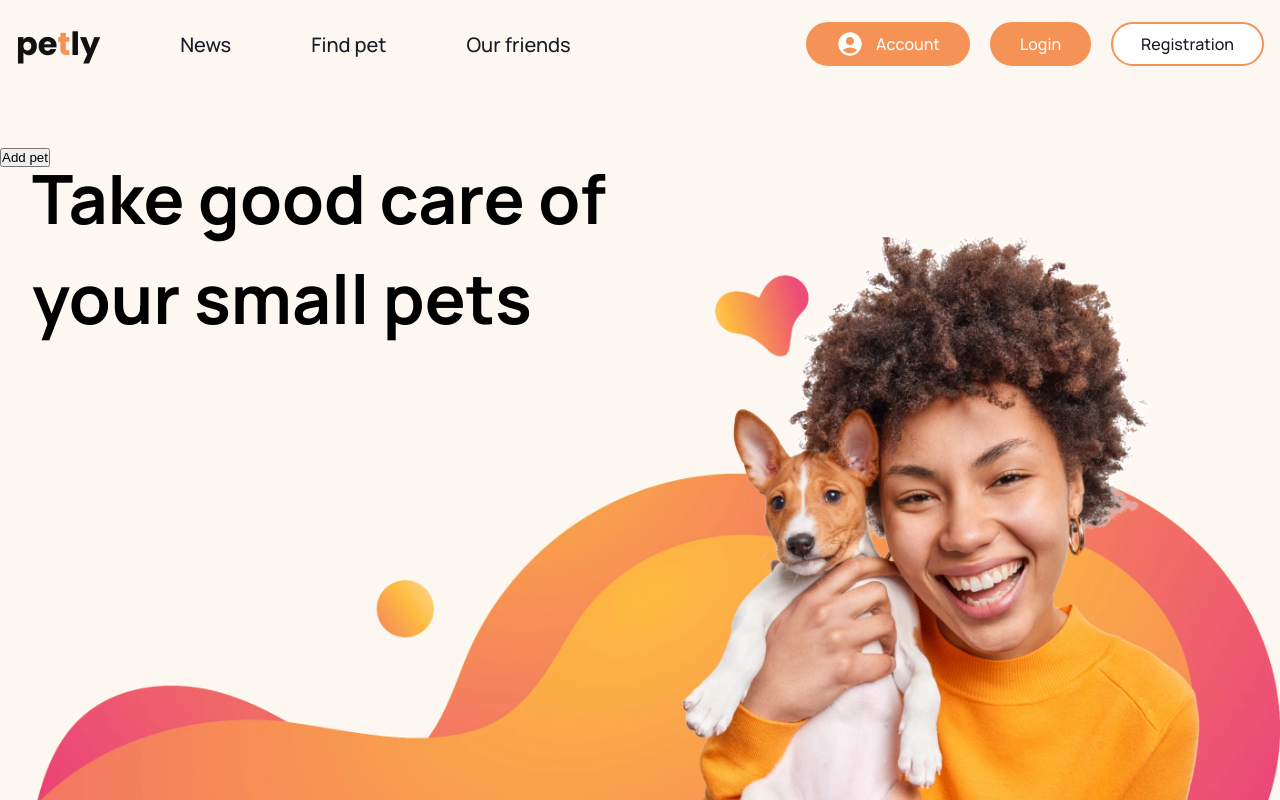
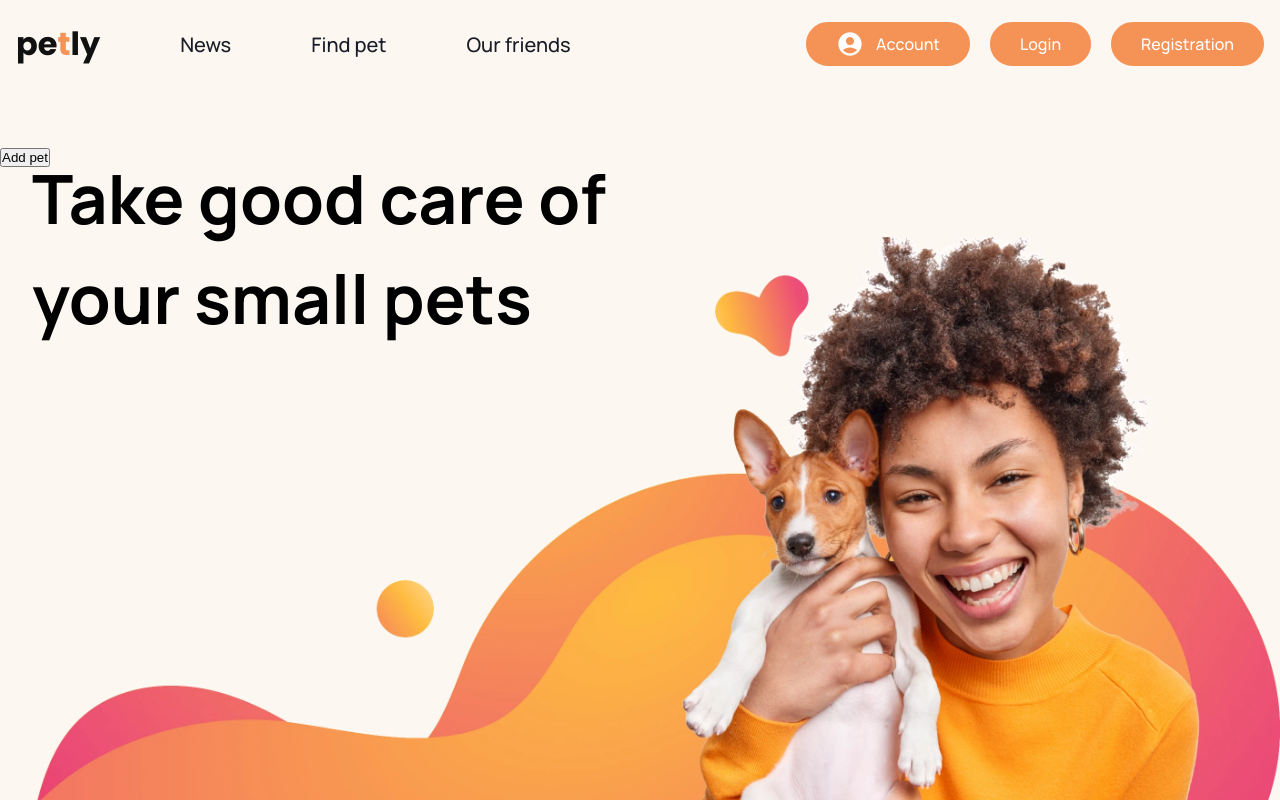
Before and after one commit to BogdanZarichnyy/team-project-react-nodejs-frontend, a React (Create React App) app: page / in a window 1280 px wide. Built offline with nearby package versions, Linux system fonts and the light colour scheme.

Commit message:
add primary button component

```diff
--- /dev/null
+++ b/src/components/Buttons/PrimaryButton/PrimaryButton.jsx
@@ -0,0 +1,68 @@
+import { NavLink } from 'react-router-dom';
+import style from './PrimaryButton.module.scss';
+
+const PrimaryButton = ({
+  padding,
+  fontSize,
+  children,
+  tag,
+  to,
+  href,
+  buttonType,
+  onClick,
+  onSubmit,
+  className,
+}) => {
+  return (
+    <>
+      {tag === undefined && (
+        <div
+          className={`${style.primaryButton} ${className}`}
+          style={{ padding, fontSize }}
+          onClick={onClick}
+          onSubmit={onSubmit}
+        >
+          {children}
+        </div>
+      )}
+
+      {tag === 'NavLink' && (
+        <NavLink
+          to={to}
+          className={`${style.primaryButton} ${className}`}
+          style={{ padding, fontSize }}
+          onClick={onClick}
+          onSubmit={onSubmit}
+        >
+          {children}
+        </NavLink>
+      )}
+
+      {tag === 'a' && (
+        <a
+          href={href}
+          className={`${style.primaryButton} ${className}`}
+          style={{ padding, fontSize }}
+          onClick={onClick}
+          onSubmit={onSubmit}
+        >
+          {children}
+        </a>
+      )}
+
+      {tag === 'button' && (
+        <button
+          type={buttonType}
+          className={`${style.primaryButton} ${className}`}
+          style={{ padding, fontSize }}
+          onClick={onClick}
+          onSubmit={onSubmit}
+        >
+          {children}
+        </button>
+      )}
+    </>
+  );
+};
+
+export default PrimaryButton;
--- /dev/null
+++ b/src/components/Buttons/PrimaryButton/PrimaryButton.module.scss
@@ -0,0 +1,26 @@
+@import '../../../sass/utils/mixins';
+@import '../../../sass/utils/variables';
+
+.primaryButton {
+  @include flex-center;
+  gap: 12px;
+
+  padding: 10px 28px;
+  font-size: 16px;
+
+  text-decoration: none;
+  color: getColor('clr-white');
+
+  background-color: getColor('clr-accent');
+
+  border: 2px solid getColor('clr-accent');
+  border-radius: 40px;
+
+  cursor: pointer;
+  @include transition-animation(all);
+}
+
+.primaryButton:is(:hover, :focus) {
+  background-color: getColor('clr-accent-active');
+  border: 2px solid getColor('clr-accent-active');
+}
--- /dev/null
+++ b/src/components/Buttons/PrimaryButton/index.js
@@ -0,0 +1 @@
+export { default } from './PrimaryButton.jsx';
--- /dev/null
+++ b/src/components/Buttons/SecondaryButton/index.js
@@ -0,0 +1 @@
+export { default } from './SecondaryButton.jsx';
--- a/src/components/Header/AuthGroupLinks/AuthGroupLinks.jsx
+++ b/src/components/Header/AuthGroupLinks/AuthGroupLinks.jsx
@@ -3,15 +3,19 @@ import { NavLink } from 'react-router-dom';
 import sprite from '../../../images/sprite.svg';
 
 import style from './AuthGroupLinks.module.scss';
+import PrimaryButton from '../../Buttons/PrimaryButton';
 
 const AuthGroupLinks = ({ isMobile, closeMobileMenu }) => {
   return (
     <>
       {'if authorized' && (
         <>
-          <NavLink
+          <PrimaryButton
+            tag="NavLink"
             to="/user"
-            className={style.auth_item}
+            className="authPrimaryBtn"
+            padding="10px 28px"
+            fontSize="16px"
             onClick={() => {
               isMobile && closeMobileMenu();
             }}
@@ -20,31 +24,33 @@ const AuthGroupLinks = ({ isMobile, closeMobileMenu }) => {
               <use href={sprite + '#userDefaultCircleIcon'} />
             </svg>
             Acсount
-          </NavLink>
+          </PrimaryButton>
         </>
       )}
 
       {'if NOT authorized' && (
         <>
-          <NavLink
+          <PrimaryButton
+            tag="NavLink"
             to="/login"
-            className={style.auth_item}
+            className="authPrimaryBtn"
             onClick={() => {
               isMobile && closeMobileMenu();
             }}
           >
-            <span>Login</span>
-          </NavLink>
+            Login
+          </PrimaryButton>
 
-          <NavLink
+          <PrimaryButton
+            tag="NavLink"
             to="/register"
-            className={`${style.auth_item} ${style.auth_item__secondary}`}
+            className="authPrimaryBtn"
             onClick={() => {
               isMobile && closeMobileMenu();
             }}
           >
-            <span>Registration</span>
-          </NavLink>
+            Registration
+          </PrimaryButton>
         </>
       )}
     </>
--- a/src/components/Header/AuthGroupLinks/AuthGroupLinks.module.scss
+++ b/src/components/Header/AuthGroupLinks/AuthGroupLinks.module.scss
@@ -1,5 +1,8 @@
 @import '../../../sass/utils/mixins';
 @import '../../../sass/utils/variables';
+
+.authButton {
+}
 
 .auth_item {
   display: flex;
@@ -52,13 +55,6 @@
 }
 
 @include phone {
-  .auth_item {
-    padding: 8px 28px;
-    height: 35px;
-
-    font-size: 14px;
-  }
-
   .userIcon {
     width: 20px;
     height: 20px;
--- a/src/index.scss
+++ b/src/index.scss
@@ -53,3 +53,12 @@ button {
 .NotScroll {
   overflow: hidden;
 }
+
+@include phone {
+  .authPrimaryBtn {
+    padding: 8px 28px;
+    height: 35px;
+
+    font-size: 14px;
+  }
+}
```
Also changed, not shown: src/components/Buttons/SecondaryButton/SecondaryButton.jsx (added, +7 -0 lines), src/components/Buttons/SecondaryButton/SecondaryButton.module.scss (added).
